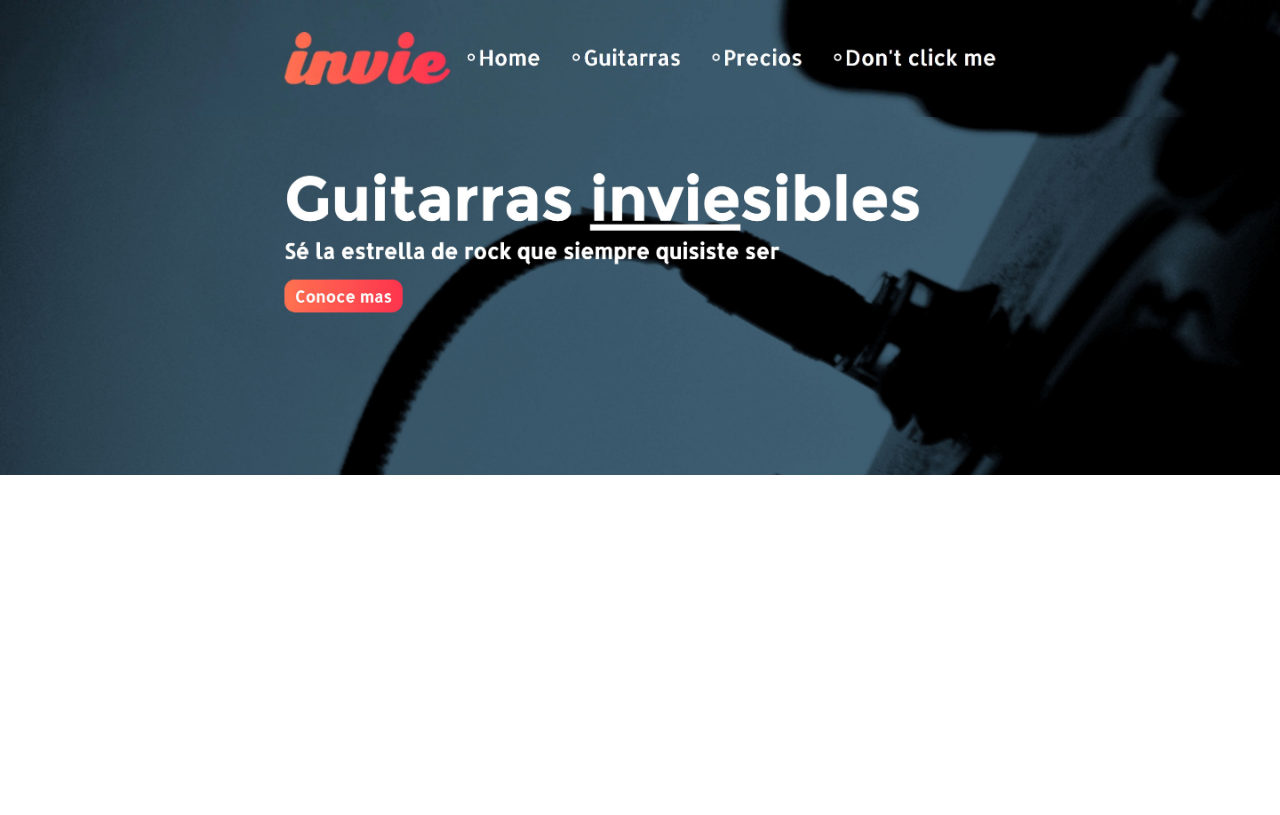
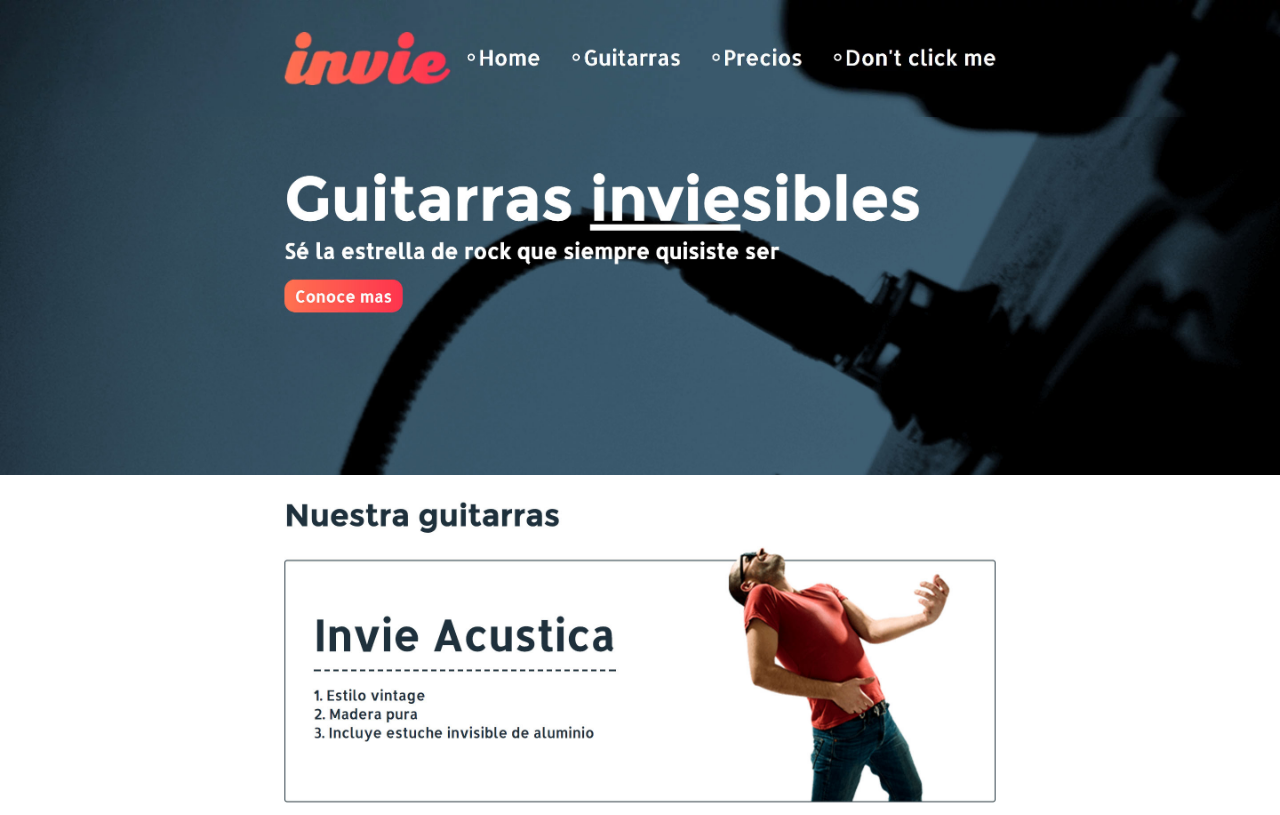
Before and after one commit to JeffryDavila/invie, a plain HTML site: page index.html in a window 1280 px wide. Drawn offline with Linux system fonts and the light colour scheme.

Commit message:
Agregando guitarra acustica

```diff
--- a/index.html
+++ b/index.html
@@ -23,5 +23,6 @@
 <body>
     <img src="img-curso-git/header.png" alt="">
     <img src="img-curso-git/hero.png" alt="">
+    <img src="img-curso-git/acustica.png" alt="">
 </body>
 </html>
```
Also changed, not shown: img-curso-git/acustica.png (added).
